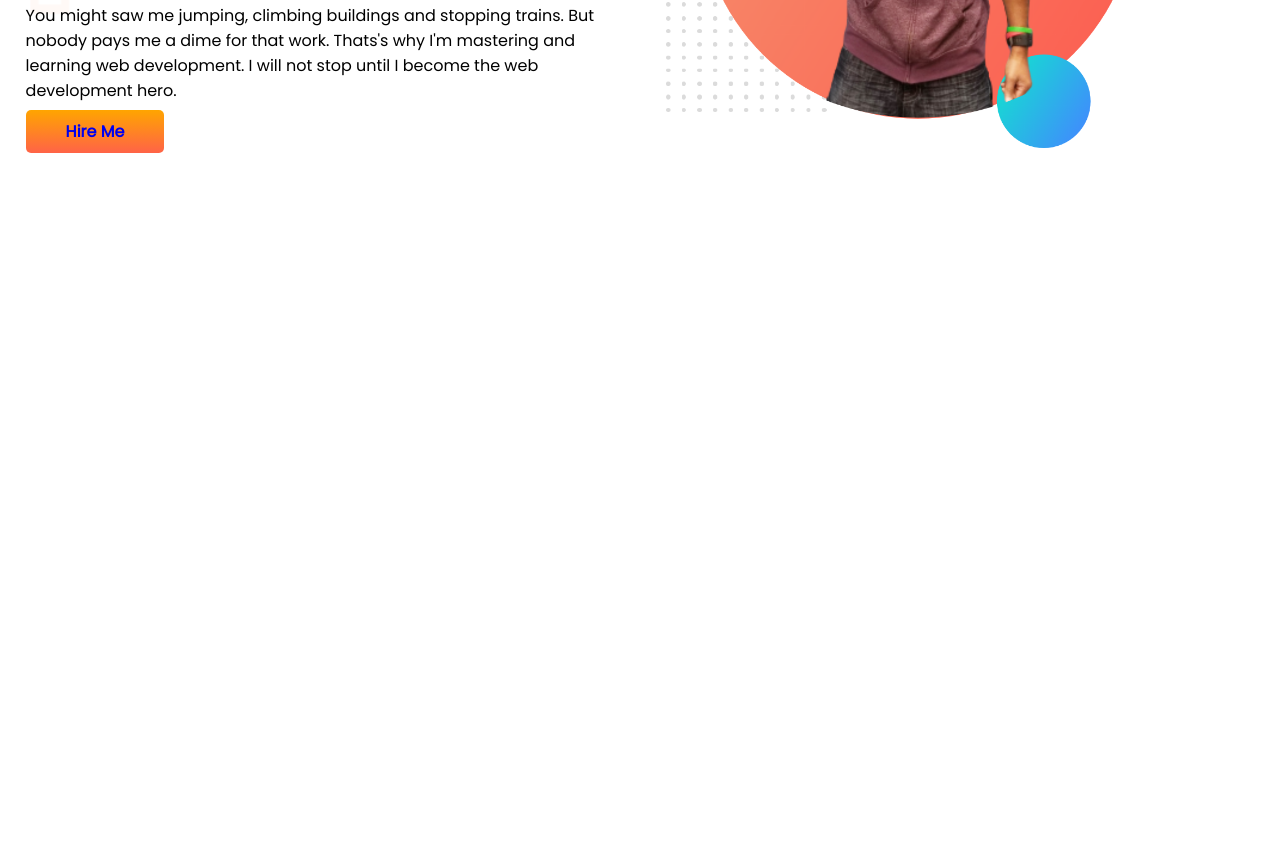
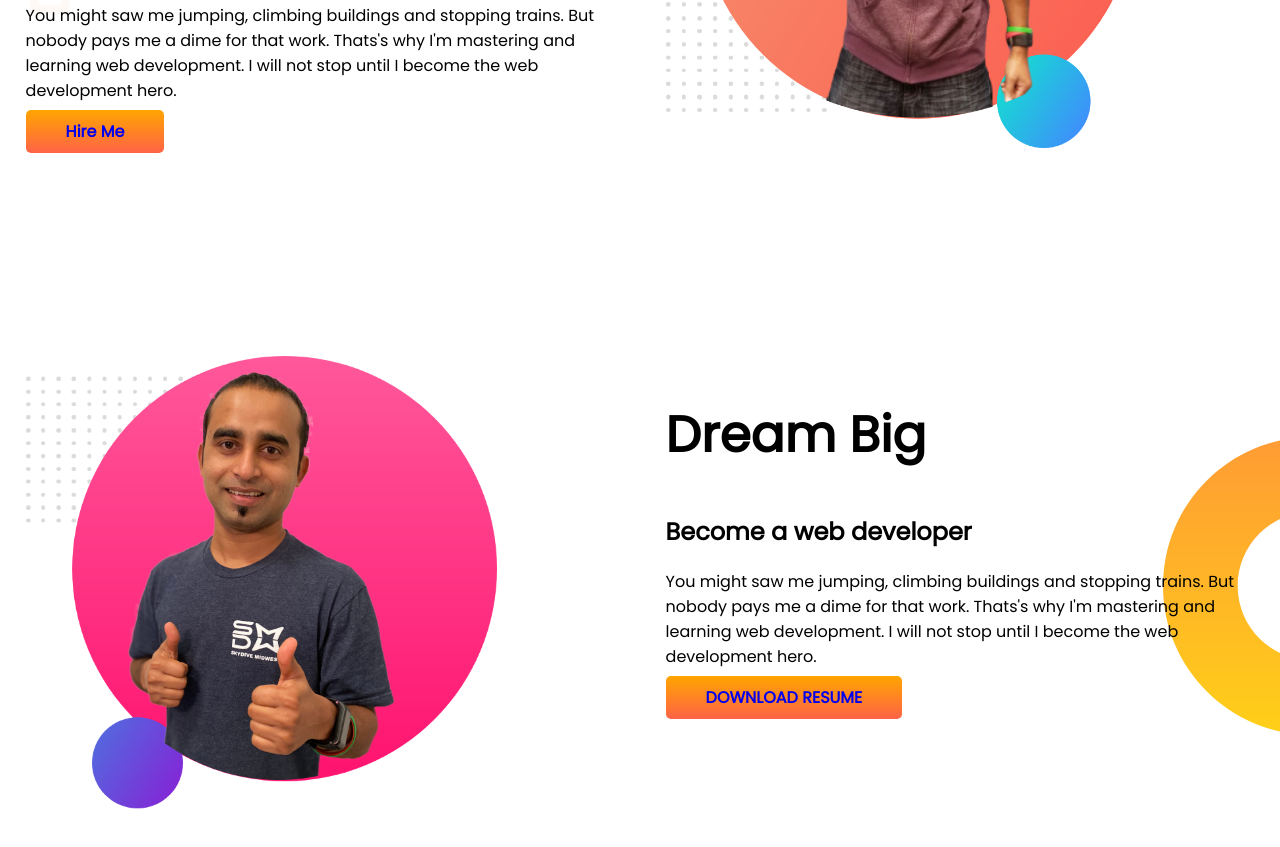
Before and after one commit to tanjimattanha/developer-portfolio, a plain HTML site: page index.html in a window 1280 px wide. Shown: the part 345-1192 px from the top of the page. Before the commit the page ends 800 px from the top, so only its background shows below. Drawn offline with Linux system fonts and the light colour scheme.

Commit message:
dream added

```diff
--- a/index.html
+++ b/index.html
@@ -30,7 +30,24 @@
         </div>
     </section>
 
+    <section class="dream-big">
+        <div class="half-width">
+            <img src="images/jhankar2.png" alt="">
+        </div>
+        <div class="half-width">
+            <h1>Dream Big</h1>
+            <h2>Become a web developer</h2>
+            <p>You might saw me jumping, climbing buildings and stopping trains. But nobody pays me a dime for that
+                work.
+                Thats's why I'm mastering and learning web development. I will not stop until I become the web
+                development
+                hero.
+            </p>
+            <a class="link-button" target="_blank" href="https://www.linkedin.com/company/programminghero">DOWNLOAD
+                RESUME</a>
+        </div>
 
+    </section>
 </body>
 
 </html>
--- a/style.css
+++ b/style.css
@@ -13,6 +13,7 @@ h1 {
 
 section {
     display: flex;
+    margin-bottom: 150px;
 }
 
 .half-width {
@@ -36,3 +37,9 @@ section {
     background-image: url(images/top-banner.png);
     background-repeat: no-repeat;
 }
+
+.dream-big {
+    background-image: url(images/dream-bg.png);
+    background-repeat: no-repeat;
+    background-position: right;
+}
```
